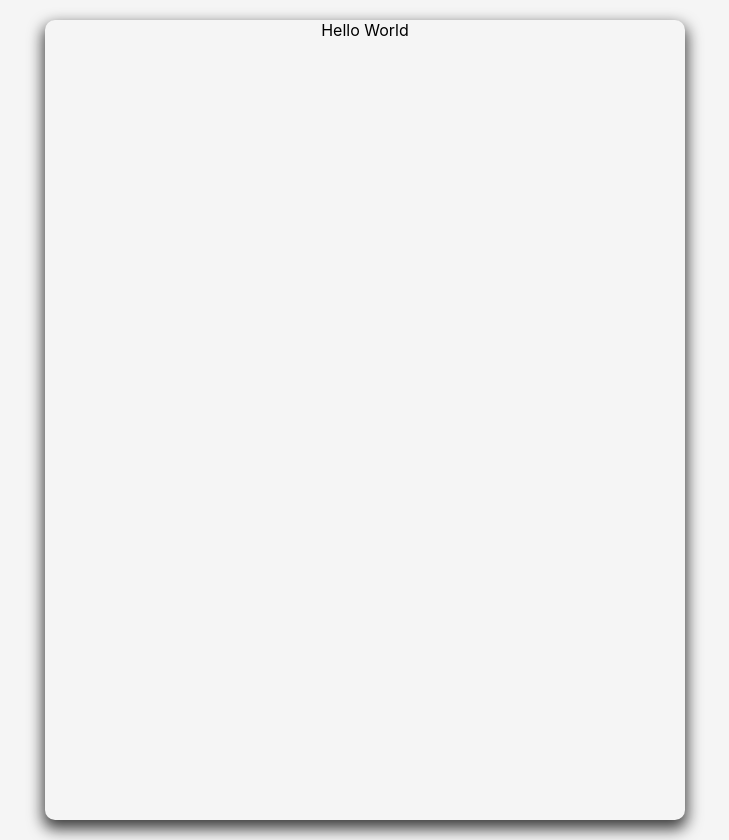
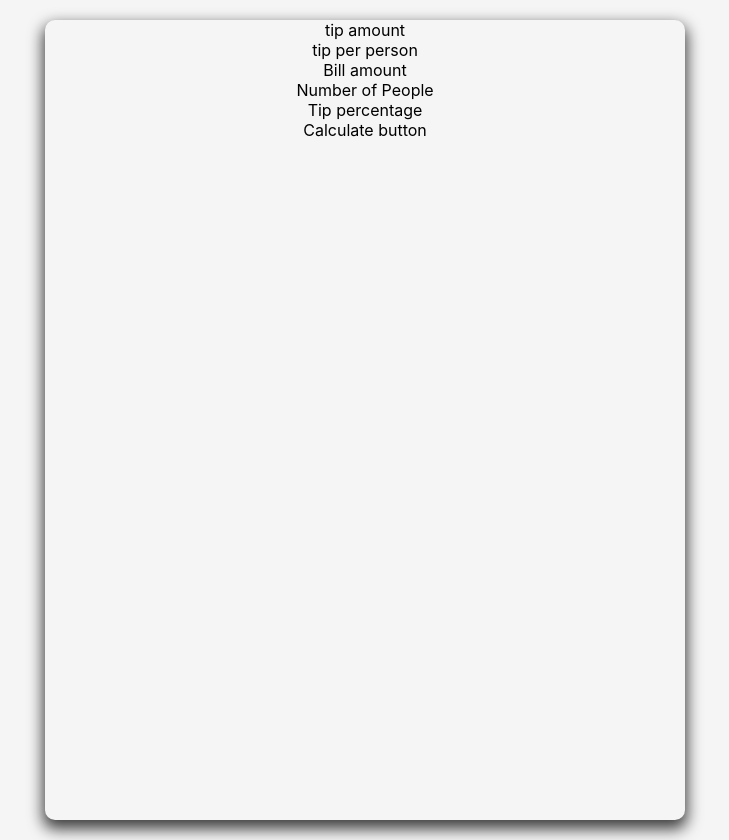
Before and after one commit to jcsmileyjr/tip-calculator, a React (Create React App) app in the folder react-tip-calculator/: page / in a window 1280 px wide. Shown: the whole page, without its empty margins (275-1004 px from the left). Built offline with nearby package versions, Linux system fonts and the light colour scheme.

Commit message:
#2 Initial rough UI layout

```diff
--- a/react-tip-calculator/src/App.js
+++ b/react-tip-calculator/src/App.js
@@ -18,7 +18,16 @@ function App() {
   return (
     <div className="App">
       <main>
-        Hello World
+        <section> tip amount</section>
+        <section> tip per person</section>
+        <section>
+          <div> Bill amount</div>
+          <div> Number of People</div>
+        </section>
+        <section>
+          Tip percentage
+        </section>
+        <section> Calculate button</section>
       </main>
     </div>
   );
```
